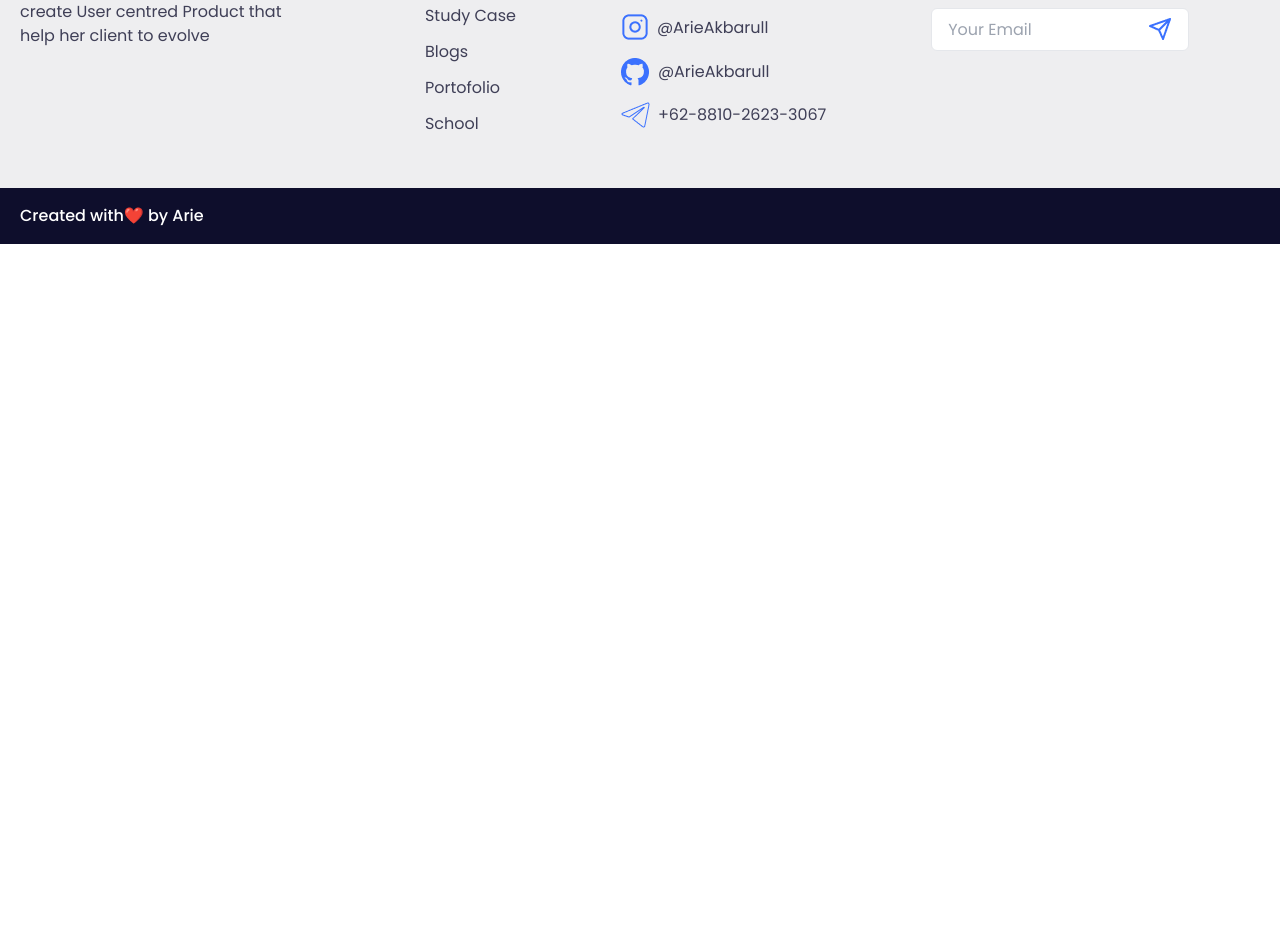
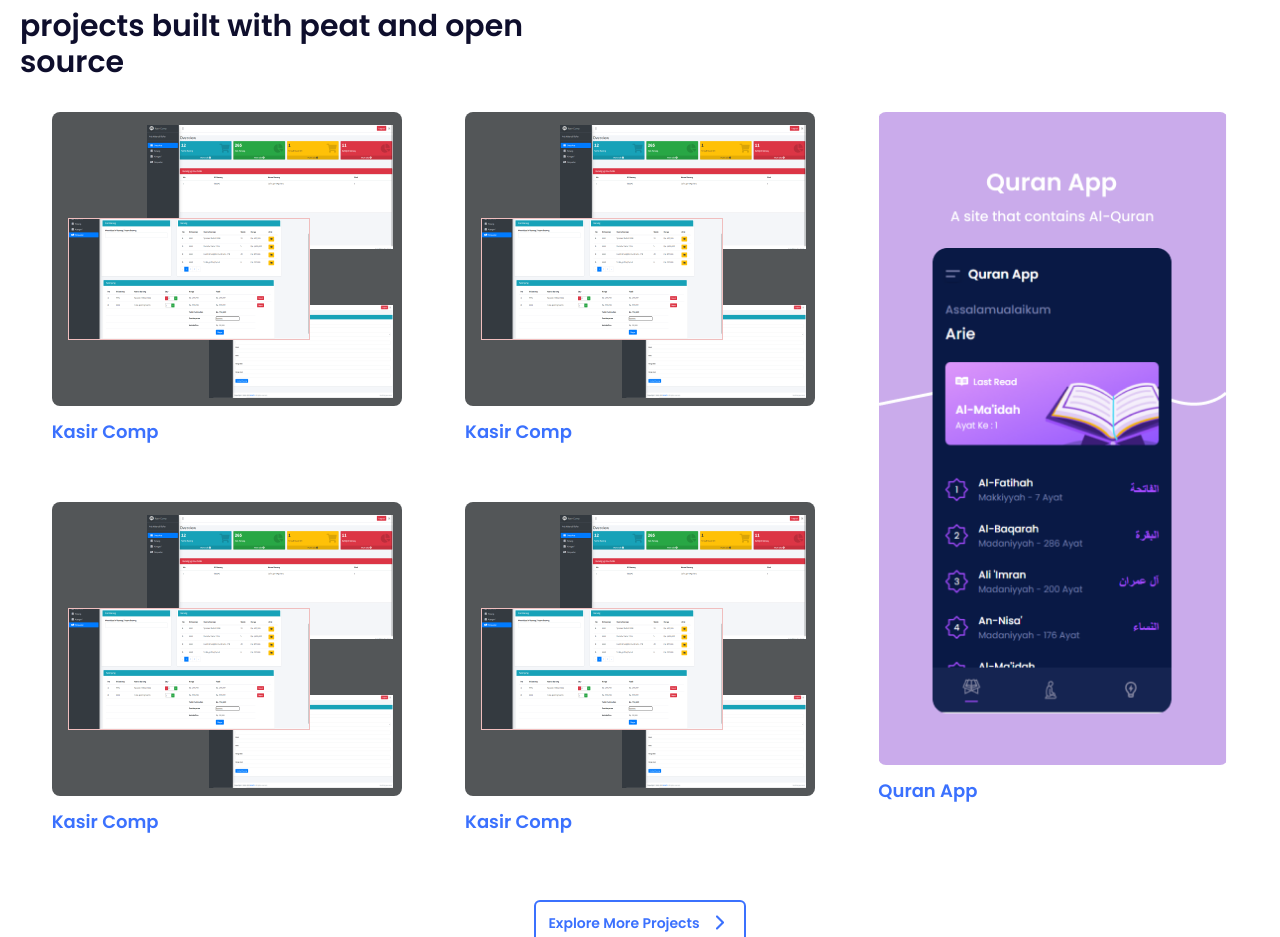
Before and after one commit to ariear/portofolio, a React (Create React App) app: page / in a window 1280 px wide. Shown: the part 2272-3209 px from the top of the page. Before the commit the page ends 2516 px from the top, so only its background shows below. Built offline with nearby package versions, Linux system fonts and the light colour scheme.

Commit message:
add project

```diff
--- /dev/null
+++ b/src/components/home/ShowProject.jsx
@@ -0,0 +1,35 @@
+const ShowProject = () => {
+    return (
+        <div className="font-pupylinux container mx-auto px-5 py-20">
+            <p className="text-[#3B71FE] font-semibold text-xl mb-4">the project i have made</p>
+            <p className="text-[#0E0E2C] font-bold text-3xl md:w-[600px] mb-8">projects built with peat and open source</p>
+            <div className="grid md:grid-cols-2 lg:grid-cols-3 gap-y-14 md:gap-x-5 lg:gap-x-9 xl:gap-x-0 justify-items-center">
+                <div>
+                    <img src="/asset/kasir-comp.png" className="mb-3 rounded-lg w-[90vw] md:w-[350px]" alt="" />
+                    <p className="text-[#3B71FE] font-bold text-lg">Kasir Comp</p>
+                </div>
+                <div>
+                    <img src="/asset/kasir-comp.png" className="mb-3 rounded-lg w-[90vw] md:w-[350px]" alt="" />
+                    <p className="text-[#3B71FE] font-bold text-lg">Kasir Comp</p>
+                </div>
+                <div className="row-span-2">
+                    <img src="/asset/quran-app.png" className="mb-3 rounded-lg w-[90vw] md:w-[350px]" alt="" />
+                    <p className="text-[#3B71FE] font-bold text-lg">Quran App</p>
+                </div>
+                <div>
+                    <img src="/asset/kasir-comp.png" className="mb-3 rounded-lg w-[90vw] md:w-[350px]" alt="" />
+                    <p className="text-[#3B71FE] font-bold text-lg">Kasir Comp</p>
+                </div>
+                <div>
+                    <img src="/asset/kasir-comp.png" className="mb-3 rounded-lg w-[90vw] md:w-[350px]" alt="" />
+                    <p className="text-[#3B71FE] font-bold text-lg">Kasir Comp</p>
+                </div>
+            </div>
+            <div className="flex justify-center pt-16">
+                <a href="https://github.com/arieakbarull"><button className="border-2 border-[#3B71FE] rounded-md text-[#3B71FE] flex items-center py-2 px-3 font-semibold text-sm group hover:scale-95 transition-all">Explore More Projects <img src="/asset/icon/feather_chevron-right.png" className="ml-2 group-hover:-translate-x-1 transition-all" alt="" /></button></a>
+            </div>
+        </div>
+    )
+}
+
+export default ShowProject;
--- a/src/views/Home.jsx
+++ b/src/views/Home.jsx
@@ -2,6 +2,7 @@ import Skill from "../components/home/Skill";
 import '../App.css';
 import { useEffect, useRef } from "react";
 import Services from "../components/home/Services";
+import ShowProject from "../components/home/ShowProject";
 
 const Home = () => {
     const homeRef = useRef(null)
@@ -46,6 +47,7 @@ const Home = () => {
         </div>
         <Skill />
         <Services />
+        <ShowProject />
         </>
     )
 }
```
Also changed, not shown: public/asset/kasir-comp.png (added), public/asset/quran-app.png (added).
